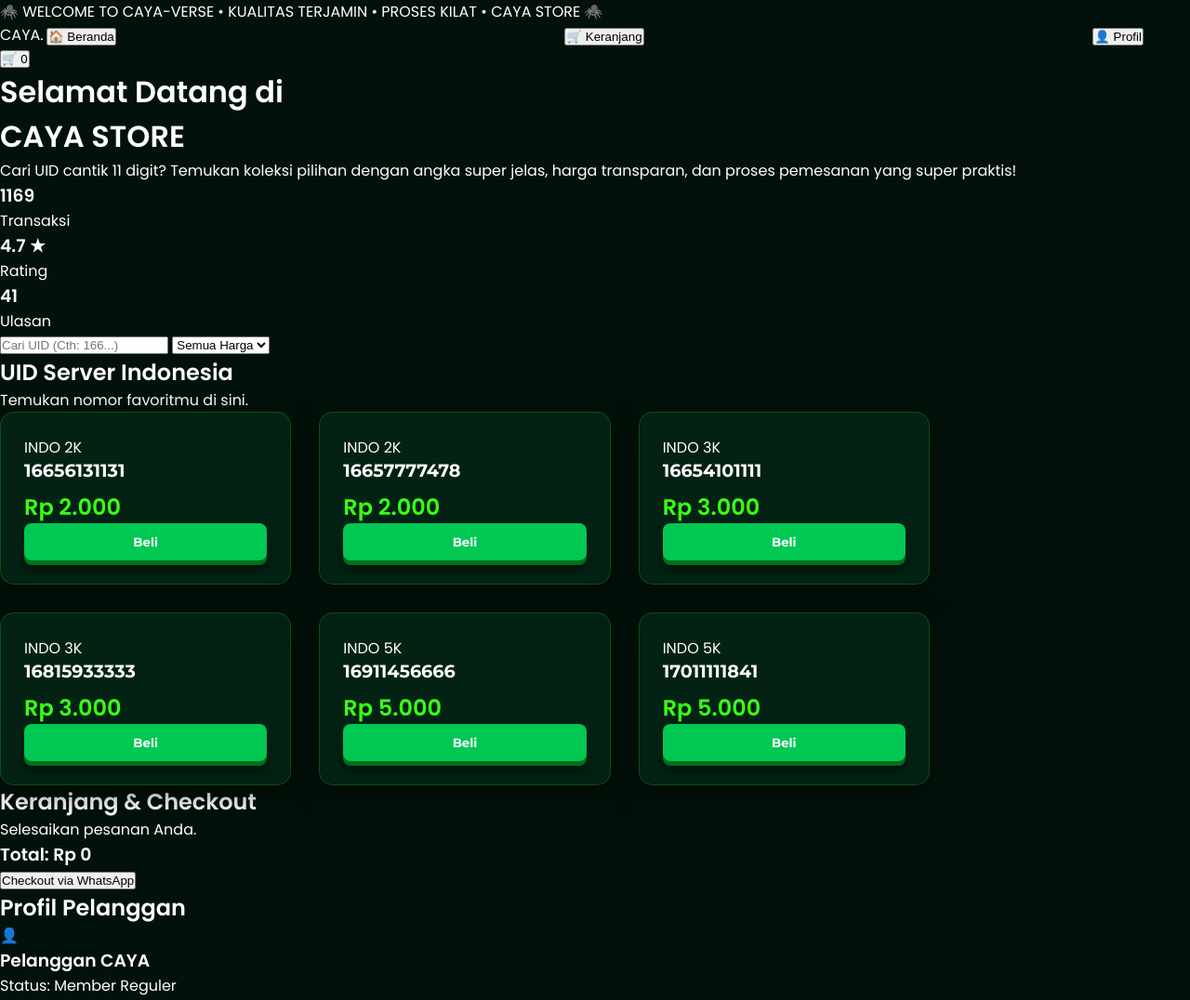
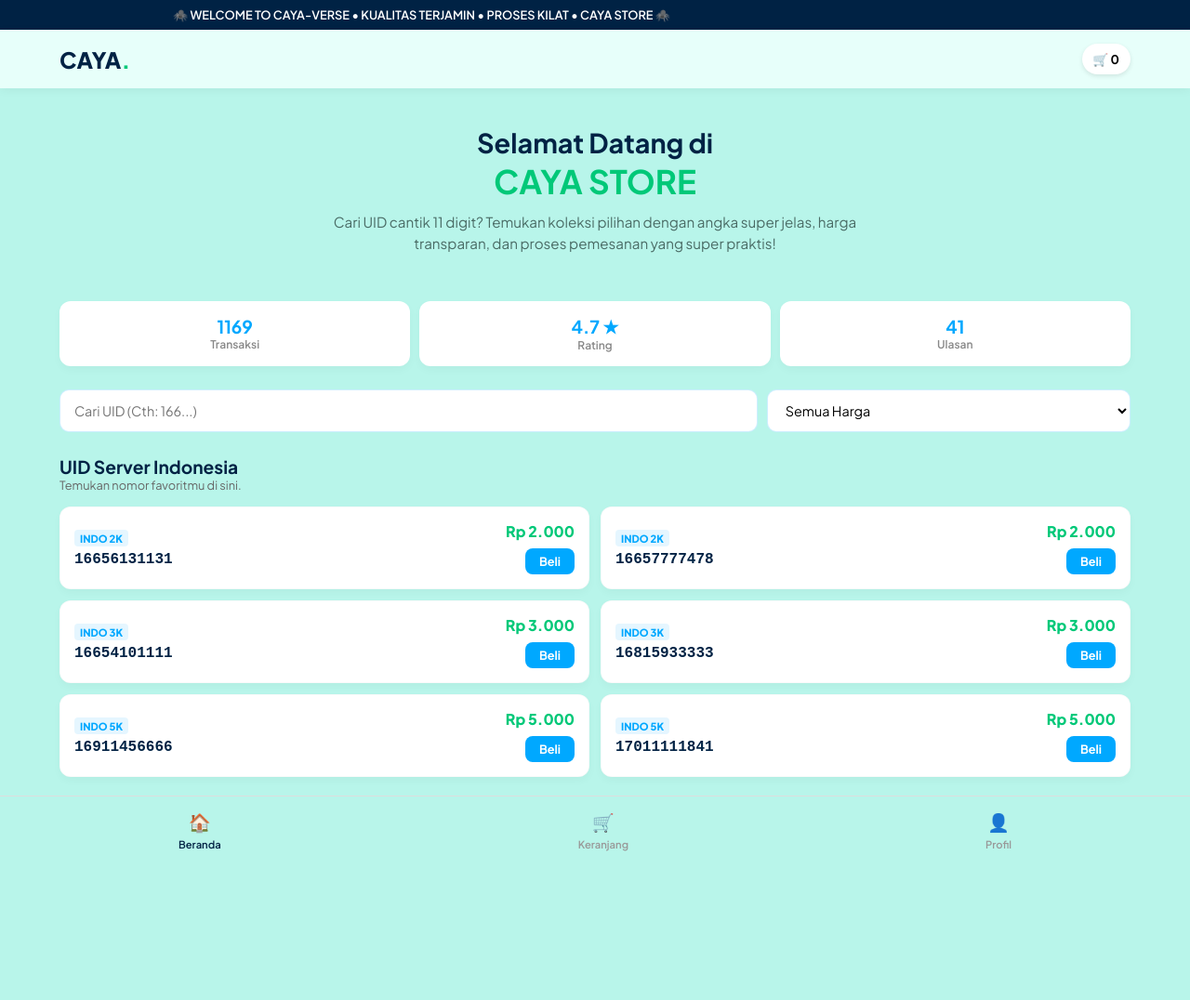
Before and after one commit to cahayabisnis539-beep/CayaStore, a plain HTML site: page index.html in a window 1280 px wide. Shown: the top 1076 px of the page at 93% size. After the commit the page ends 930 px from the top, so only its background shows below. Drawn offline with Linux system fonts and the light colour scheme.

Commit message:
Update style.css

```diff
--- a/style.css
+++ b/style.css
@@ -1,137 +1,144 @@
-@import url('https://fonts.googleapis.com/css2?family=Montserrat:wght@700;900&family=Poppins:wght@400;600&display=swap');
-
 :root {
-    --neon-green: #39FF14;
-    --emerald: #00C853;
-    --dark-green: #063D25;
-    --lime: #B6FF4A;
+    --bg-main: #B8F5EA;
+    --bg-sec: #E7FFFA;
+    --blue-sky: #00A8FF;
+    --emerald: #00C878;
+    --text-dark: #002244;
     --white: #FFFFFF;
-    --bg-color: #02120B;
 }
 
-* { margin: 0; padding: 0; box-sizing: border-box; }
+* { margin: 0; padding: 0; box-sizing: border-box; font-family: 'Plus Jakarta Sans', sans-serif; }
+
 body {
-    background-color: var(--bg-color);
-    color: var(--white);
-    font-family: 'Poppins', sans-serif;
-    overflow-x: hidden;
+    background-color: var(--bg-main);
+    color: var(--text-dark);
+    padding-bottom: 80px;
+    -webkit-tap-highlight-color: transparent;
 }
 
-#bg-canvas {
-    position: fixed;
-    top: 0; left: 0;
-    width: 100vw; height: 100vh;
-    z-index: -1;
-    pointer-events: none;
+/* --- Marquee --- */
+.marquee-container {
+    background: var(--text-dark); color: var(--white); padding: 8px; font-size: 0.8rem; font-weight: 600; overflow: hidden; white-space: nowrap;
+}
+.marquee-text { display: inline-block; animation: marquee 15s linear infinite; }
+@keyframes marquee { 0% { transform: translateX(100%); } 100% { transform: translateX(-100%); } }
+
+/* --- Header --- */
+header {
+    display: flex; justify-content: space-between; align-items: center;
+    padding: 15px 5%; background: var(--bg-sec); position: sticky; top: 0; z-index: 100;
+    box-shadow: 0 2px 10px rgba(0,0,0,0.05);
+}
+.logo { font-size: 1.5rem; font-weight: 800; color: var(--text-dark); cursor: pointer; }
+.logo span { color: var(--emerald); }
+.header-actions { display: flex; gap: 10px; }
+.icon-btn { background: var(--white); border: none; padding: 8px 12px; border-radius: 20px; font-weight: bold; cursor: pointer; box-shadow: 0 2px 5px rgba(0,0,0,0.1); }
+#btn-admin { background: var(--emerald); color: white; border: none; border-radius: 50%; width: 35px; height: 35px; cursor: pointer; }
+
+/* --- Page Layout --- */
+.page { display: none; padding: 20px 5%; animation: fadeIn 0.3s ease; }
+.page.active { display: block; }
+@keyframes fadeIn { from { opacity: 0; transform: translateY(10px); } to { opacity: 1; transform: translateY(0); } }
+
+/* --- Teks Sambutan (Hero) --- */
+.hero-section {
+    text-align: center;
+    margin-bottom: 30px;
+    padding: 20px 0;
+}
+.hero-section h1 {
+    font-size: 1.8rem;
+    line-height: 1.3;
+    margin-bottom: 10px;
+    color: var(--text-dark);
+}
+.hero-section h1 span {
+    color: var(--emerald);
+    font-size: 2.2rem;
+}
+.hero-section p {
+    font-size: 0.95rem;
+    color: #4A6B65;
+    line-height: 1.5;
+    max-width: 600px;
+    margin: 0 auto;
 }
 
-/* Navbar & Logo 3D */
-nav {
-    padding: 30px 50px;
-    position: absolute;
-    top: 0; width: 100%;
-    z-index: 10;
-    display: flex;
-    justify-content: space-between;
-    align-items: center;
+/* --- Stats --- */
+.stats-grid { display: grid; grid-template-columns: repeat(3, 1fr); gap: 10px; margin-bottom: 25px; }
+.stat-card { background: var(--white); padding: 15px; border-radius: 12px; text-align: center; box-shadow: 0 4px 10px rgba(0,0,0,0.03); }
+.stat-card h3 { font-size: 1.2rem; color: var(--blue-sky); }
+.stat-card p { font-size: 0.75rem; color: #888; font-weight: 600; }
+
+/* --- Search & Filter --- */
+.search-filter { display: flex; flex-direction: column; gap: 10px; margin-bottom: 25px; }
+.search-filter input, .search-filter select {
+    padding: 12px 15px; border-radius: 10px; border: 1px solid rgba(0,168,255,0.2); background: var(--white); font-size: 0.9rem; outline: none;
 }
-.logo-3d {
-    font-family: 'Montserrat', sans-serif;
-    font-size: 2rem;
-    font-weight: 900;
-    color: var(--white);
-    text-shadow: 0px 1px 0px var(--emerald), 0px 2px 0px var(--emerald), 0px 3px 0px #009624, 0px 4px 0px #00701a, 0px 5px 10px rgba(0, 200, 83, 0.5);
-    letter-spacing: 2px;
+.search-filter input:focus { border-color: var(--blue-sky); }
+
+/* --- Section Title --- */
+.section-title { margin-bottom: 15px; }
+.section-title h2 { font-size: 1.2rem; color: var(--text-dark); }
+.section-title p { font-size: 0.8rem; color: #666; }
+
+/* --- Product Grid & Card --- */
+.grid-container { display: grid; grid-template-columns: 1fr; gap: 12px; }
+.card {
+    background: var(--white); border-radius: 12px; padding: 15px; display: flex; justify-content: space-between; align-items: center;
+    box-shadow: 0 4px 10px rgba(0,0,0,0.03); border: 1px solid rgba(0,0,0,0.02); transition: transform 0.1s;
 }
-.logo-3d span { color: var(--neon-green); }
+.card:active { transform: scale(0.98); }
+.card-info h3 { font-size: 1rem; font-family: monospace; font-weight: 700; color: var(--text-dark); }
+.card-info .katalog-label { font-size: 0.7rem; color: var(--blue-sky); font-weight: 800; background: rgba(0,168,255,0.1); padding: 2px 6px; border-radius: 4px; display: inline-block; margin-bottom: 5px; }
+.card-action { text-align: right; }
+.card-action .price { font-size: 1rem; font-weight: 800; color: var(--emerald); display: block; margin-bottom: 8px; }
+.btn-buy { padding: 6px 15px; background: var(--blue-sky); color: var(--white); border: none; border-radius: 8px; font-weight: 700; font-size: 0.8rem; cursor: pointer; }
+.btn-buy:active { background: #0088CC; }
 
-#btn-admin {
-    background: transparent;
-    color: var(--neon-green);
-    border: 1px solid var(--neon-green);
-    padding: 8px 15px;
-    border-radius: 5px;
-    cursor: pointer;
-    font-family: 'Poppins', sans-serif;
-    transition: all 0.3s ease;
+/* --- Cart & Checkout Page --- */
+.cart-items-list { background: var(--white); border-radius: 12px; padding: 15px; margin-bottom: 20px; min-height: 100px; }
+.cart-item { display: flex; justify-content: space-between; align-items: center; padding: 10px 0; border-bottom: 1px solid #eee; }
+.cart-item:last-child { border-bottom: none; }
+.btn-hapus { background: #FF4D4D; color: white; border: none; padding: 5px 10px; border-radius: 5px; font-size: 0.7rem; cursor: pointer; }
+.cart-total-box { background: var(--white); padding: 20px; border-radius: 12px; text-align: center; }
+.cart-total-box h3 { margin-bottom: 15px; color: var(--text-dark); }
+.cart-total-box h3 span { color: var(--emerald); }
+.btn-checkout { width: 100%; padding: 15px; background: var(--emerald); color: white; border: none; border-radius: 10px; font-size: 1rem; font-weight: 800; cursor: pointer; }
+
+/* --- Profile Page --- */
+.profile-card { background: var(--white); padding: 30px 20px; border-radius: 15px; text-align: center; box-shadow: 0 4px 15px rgba(0,0,0,0.05); }
+.avatar { font-size: 3rem; background: var(--bg-main); width: 80px; height: 80px; line-height: 80px; border-radius: 50%; margin: 0 auto 15px; }
+.profile-card h3 { color: var(--text-dark); margin-bottom: 5px; }
+.profile-card p { color: var(--blue-sky); font-size: 0.9rem; font-weight: 600; }
+.btn-wa-channel { display: inline-block; background: var(--blue-sky); color: white; text-decoration: none; padding: 12px 25px; border-radius: 10px; font-weight: 700; }
+
+/* --- Bottom Navigation --- */
+.bottom-nav {
+    position: fixed; bottom: 0; left: 0; width: 100%; background: var(--white);
+    display: flex; justify-content: space-around; padding: 10px 0; box-shadow: 0 -2px 15px rgba(0,0,0,0.08); z-index: 1000;
 }
-#btn-admin:hover { background: var(--neon-green); color: var(--bg-color); }
+.nav-item {
+    background: none; border: none; display: flex; flex-direction: column; align-items: center; font-size: 1.2rem; color: #999; cursor: pointer; font-family: inherit; gap: 4px; transition: 0.2s;
+}
+.nav-item span { font-size: 0.7rem; font-weight: 600; }
+.nav-item.active { color: var(--blue-sky); }
+.nav-item.active span { color: var(--text-dark); }
 
-/* Hero Section */
-.hero {
-    height: 100vh;
-    display: flex;
-    flex-direction: column;
-    justify-content: center;
-    align-items: center;
-    text-align: center;
-    padding: 20px;
-}
-.hero-title {
-    font-family: 'Montserrat', sans-serif;
-    font-size: clamp(3rem, 8vw, 6rem);
-    line-height: 1.1;
-    text-transform: uppercase;
-    text-shadow: 0px 10px 20px rgba(57, 255, 20, 0.2);
-}
-.hero-title span { color: var(--neon-green); text-shadow: 0 0 20px rgba(57, 255, 20, 0.4); }
-.hero-sub { margin-top: 20px; font-size: 1.2rem; color: var(--lime); letter-spacing: 1px; }
+/* --- Admin Panel (Tersembunyi) --- */
+#admin-panel { display: none; padding: 20px; background: var(--white); margin: 20px 5%; border-radius: 15px; box-shadow: 0 5px 15px rgba(0,0,0,0.1); }
+#admin-panel h2 { margin-bottom: 15px; color: var(--emerald); font-size: 1.2rem; text-align: center; }
+.admin-form { display: flex; flex-direction: column; gap: 10px; margin-bottom: 15px; }
+.admin-form input { padding: 12px; border: 1px solid #ccc; border-radius: 8px; }
+#btn-simpan { padding: 12px; background: var(--blue-sky); color: white; border: none; border-radius: 8px; font-weight: bold; cursor: pointer; }
+#btn-reset { width: 100%; background: #FF4D4D; color: white; border: none; padding: 10px; border-radius: 8px; cursor: pointer; }
 
-/* Panel Admin */
-#admin-panel {
-    display: none;
-    padding: 50px 20px;
-    background: rgba(6, 61, 37, 0.9);
-    text-align: center;
-    border-bottom: 2px solid var(--neon-green);
-    position: relative;
-    z-index: 5;
-}
-#admin-panel h2 { color: var(--neon-green); margin-bottom: 20px; font-family: 'Montserrat', sans-serif; }
-#admin-panel input {
-    padding: 12px; margin: 5px; border-radius: 5px; border: none; width: 250px;
-    font-family: 'Poppins', sans-serif; background: #111; color: #fff; border: 1px solid var(--emerald);
-}
-#btn-simpan {
-    padding: 12px 20px; background: var(--emerald); color: white; border: none; border-radius: 5px; font-weight: bold; cursor: pointer;
-    box-shadow: 0px 4px 0px #00701a; transition: all 0.1s;
-}
-#btn-simpan:active { transform: translateY(4px); box-shadow: 0px 0px 0px #00701a; }
-#btn-reset {
-    background: transparent; color: #ff4d4d; border: 1px solid #ff4d4d; padding: 8px 15px; border-radius: 5px; cursor: pointer; font-size: 12px; transition: 0.3s;
-}
-#btn-reset:hover { background: #ff4d4d; color: white; }
-
-/* Product Section & Card 3D */
-.product-section { padding: 100px 20px; display: flex; justify-content: center; }
-.grid-container {
-    display: grid; grid-template-columns: repeat(auto-fit, minmax(250px, 1fr)); gap: 30px; max-width: 1000px; width: 100%;
-}
-.card {
-    background: rgba(6, 61, 37, 0.4);
-    border: 1px solid rgba(57, 255, 20, 0.2);
-    border-radius: 15px; padding: 25px; backdrop-filter: blur(10px);
-    transition: transform 0.2s ease, box-shadow 0.3s ease;
-    transform-style: preserve-3d;
-    box-shadow: 0 10px 30px rgba(0, 0, 0, 0.5);
-}
-.card:hover { box-shadow: 0 15px 40px rgba(0, 200, 83, 0.3); border-color: var(--emerald); }
-.card-inner { transform: translateZ(30px); }
-.card h3 { font-family: 'Montserrat', sans-serif; font-size: 1.2rem; margin-bottom: 10px; color: var(--white); }
-.card .price { font-size: 1.5rem; font-weight: 700; color: var(--neon-green); margin-bottom: 20px; }
-
-/* Tombol 3D Pressed */
-.btn-buy {
-    width: 100%; padding: 12px; background: var(--emerald); color: var(--white); border: none; border-radius: 8px;
-    font-family: 'Montserrat', sans-serif; font-weight: 700; cursor: pointer;
-    box-shadow: 0px 5px 0px #00701a, 0px 10px 10px rgba(0,0,0,0.5); transition: all 0.1s ease;
-}
-.btn-buy:active { transform: translateY(5px); box-shadow: 0px 0px 0px #00701a, 0px 5px 10px rgba(0,0,0,0.5); }
-
-/* Responsif HP Android */
-@media (max-width: 768px) {
-    .grid-container { grid-template-columns: 1fr; padding: 0 10px; }
-    nav { padding: 20px; }
-    .card { padding: 20px; }
-    #admin-panel input { width: 100%; margin: 5px 0; }
-      }
+/* --- Responsif Desktop --- */
+@media (min-width: 768px) {
+    .grid-container { grid-template-columns: repeat(2, 1fr); }
+    .search-filter { flex-direction: row; }
+    .search-filter input { flex: 2; }
+    .search-filter select { flex: 1; }
+    .bottom-nav { position: static; box-shadow: none; border-top: 1px solid #ddd; padding: 15px 0; background: transparent; }
+    body { padding-bottom: 0; }
+    }
```
